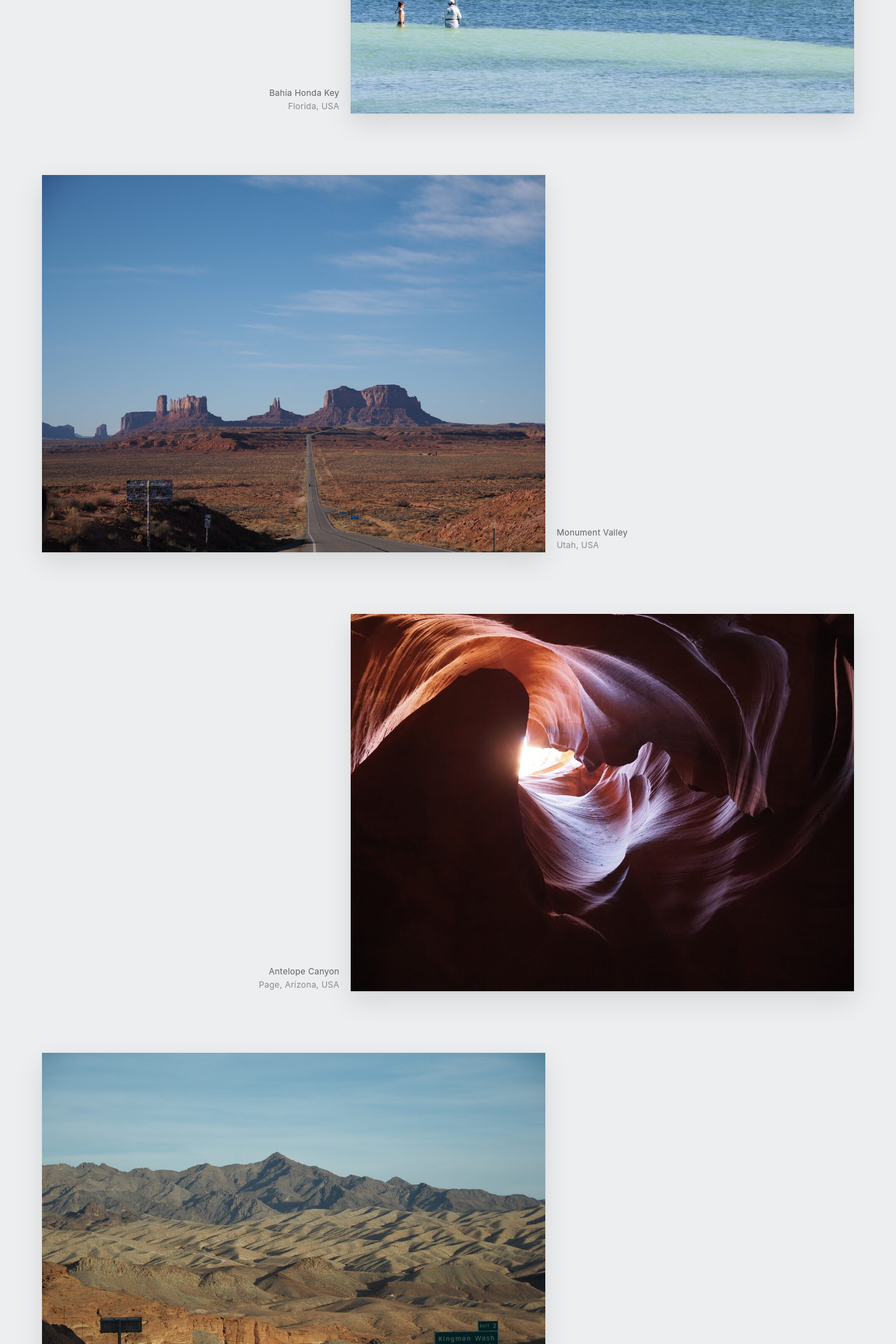
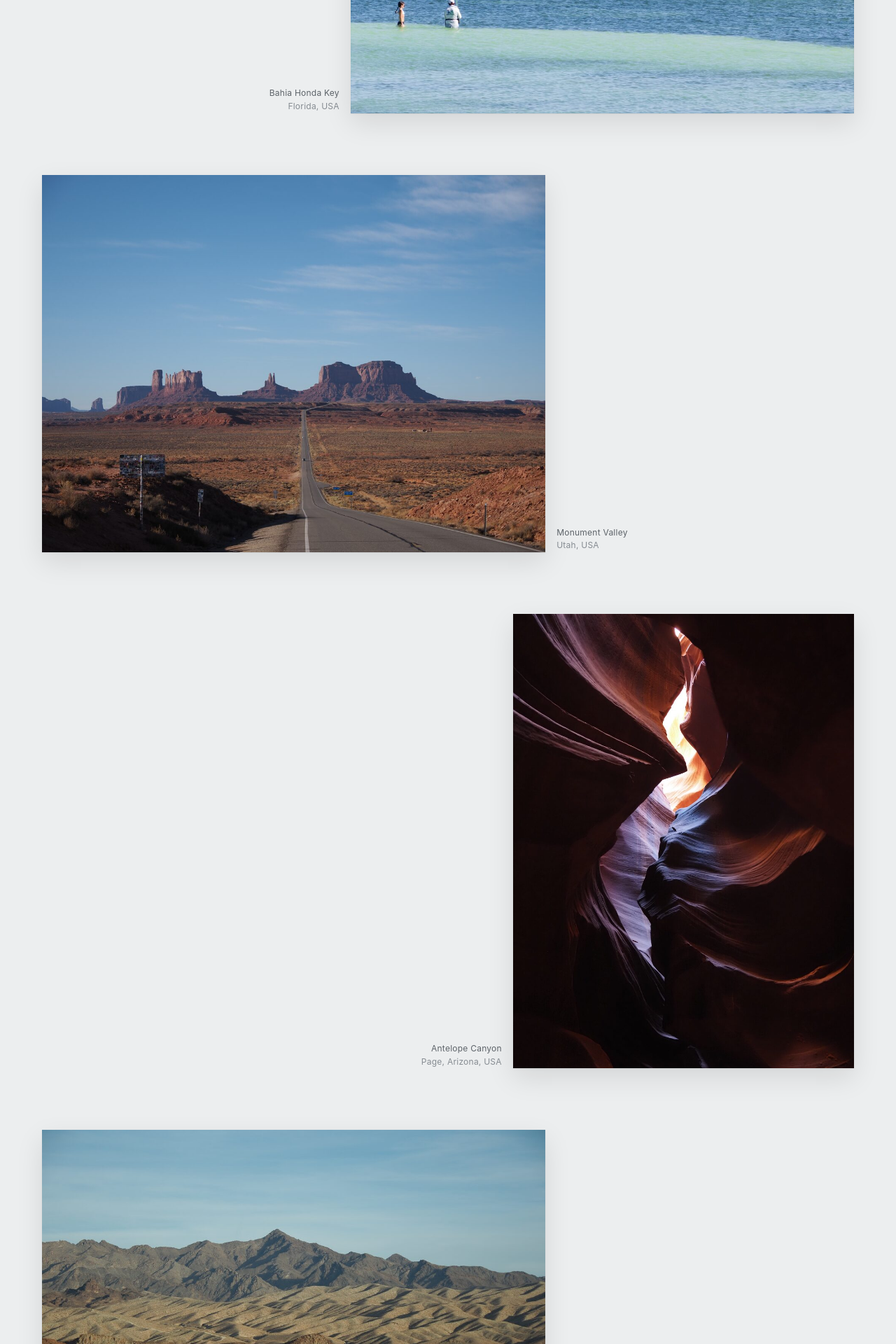
Before and after one commit to Garson-hu/Guangxing.github.io, a Jekyll site: the page built from _pages/photography.md, in a window 1280 px wide. Shown: the part 3368-5288 px from the top of the page at 70% size. Built offline with Jekyll 4.4.1, drawn with Linux system fonts in a browser that asks for light colours.

Commit message:
Swap in new Antelope Canyon and Monument Valley photos
Co-Authored-By: Claude Opus 5.5 (1M context) <noreply@anthropic.com>

```diff
--- a/_data/photography.yml
+++ b/_data/photography.yml
@@ -43,8 +43,8 @@
 - file: 2024-12-antelope-canyon.jpg
   title: Antelope Canyon
   location: Page, Arizona, USA
-  width: 2000
-  height: 1500
+  width: 1500
+  height: 2000
 
 - file: 2024-12-us-route-93.jpg
   title: U.S. Route 93
```
Also changed, not shown: images/photography/2024-12-antelope-canyon.jpg, images/photography/2024-12-monument-valley.jpg, images/photography/thumbs/2024-12-antelope-canyon.jpg, images/photography/thumbs/2024-12-monument-valley.jpg.
